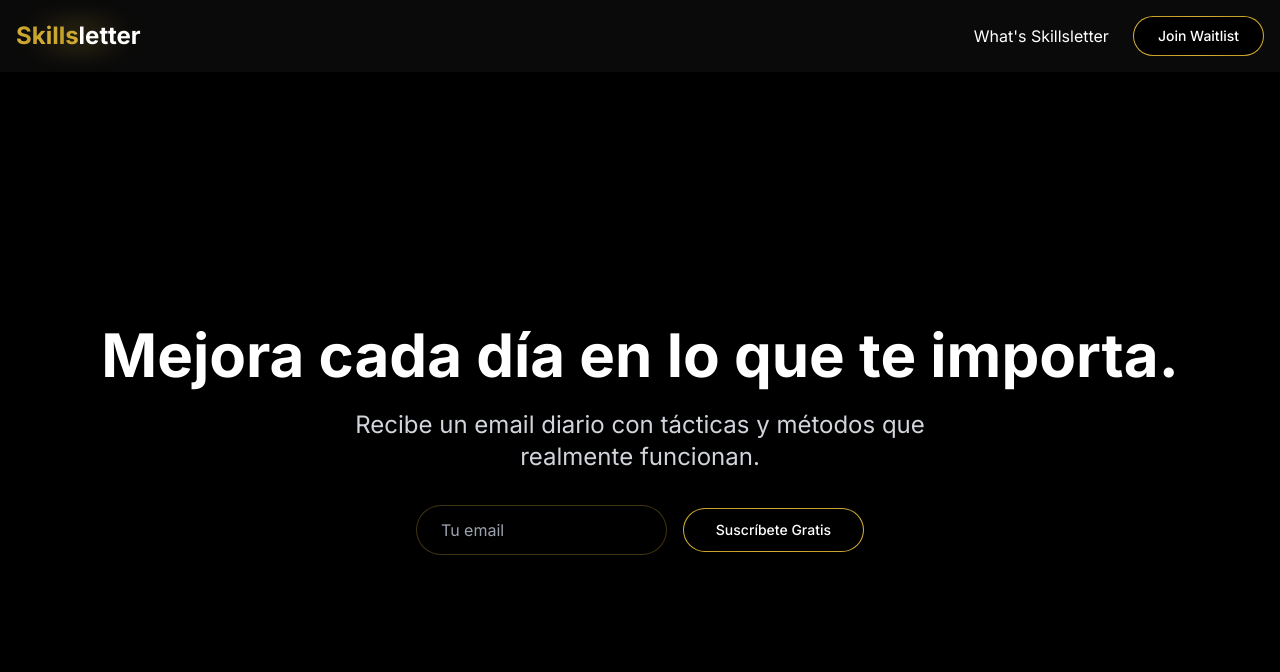
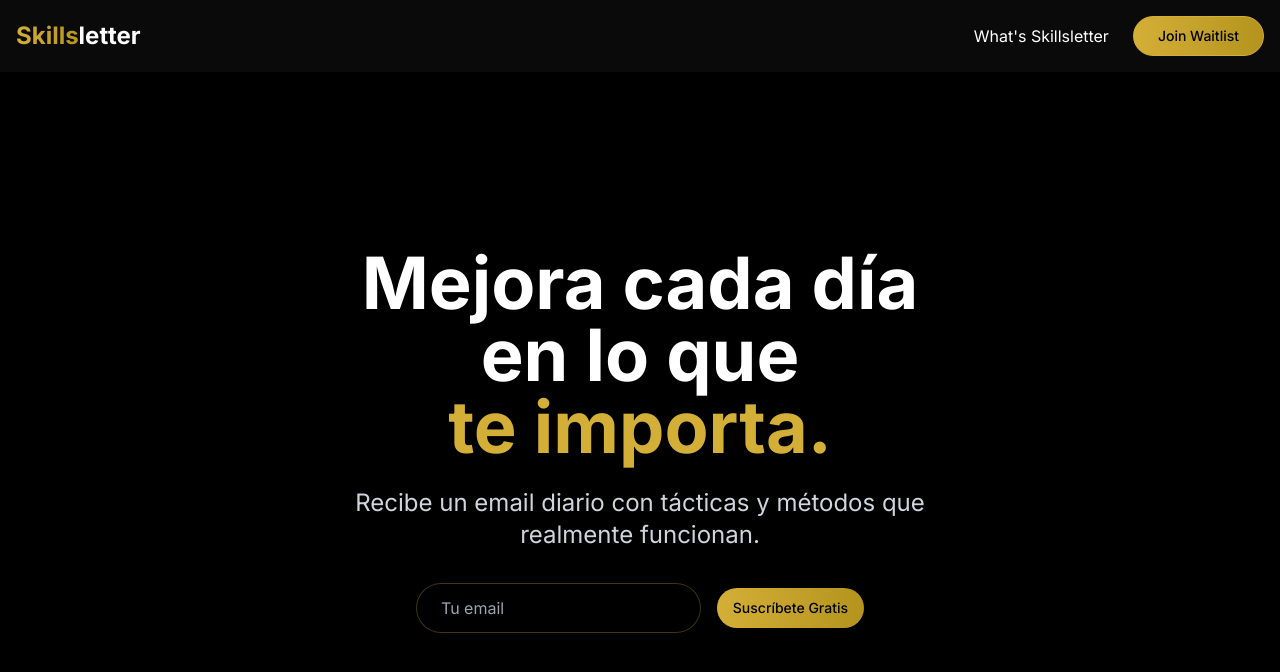
Before and after one commit to Ferrajju/skillvoo-landing, a Next.js app: page / in a window 1280 px wide. Shown: the top 672 px of the page. Built offline with nearby package versions, Linux system fonts and the light colour scheme.

Commit message:
Adaptando doradoHero

```diff
--- a/app/globals.css
+++ b/app/globals.css
@@ -3,61 +3,45 @@
 @tailwind utilities;
 
 :root {
-  --gold-gradient: linear-gradient(to right, #d4af37, #c5a028, #d4af37, #c5a028, #d4af37);
-  --gold-glow: 0 0 10px rgba(212, 175, 55, 0.3), 0 0 20px rgba(212, 175, 55, 0.2);
+  --gold: #d4af37;
+  --gold-dark: #b4941e;
+  --gold-darker: #8b7516;
 }
 
-.logo-glow {
-  position: relative;
-  color: white;
+@layer base {
+  body {
+    @apply bg-black text-white;
+  }
 }
 
-.logo-glow::before {
-  content: "";
-  position: absolute;
-  top: -20%;
-  left: -10%;
-  width: 120%;
-  height: 140%;
-  background: radial-gradient(circle at center, rgba(212, 175, 55, 0.15), transparent 70%);
-  z-index: -1;
-  filter: blur(8px);
-}
-
-.golden-gradient {
-  background: var(--gold-gradient);
+.logo-text {
+  background: linear-gradient(to right, var(--gold), var(--gold-dark));
   -webkit-background-clip: text;
   background-clip: text;
   color: transparent;
-  animation: shine 8s linear infinite;
+}
+
+.hero-title span {
+  display: block;
+}
+
+.hero-title .highlight {
+  color: var(--gold);
+}
+
+.golden-button {
+  background: linear-gradient(to right, var(--gold), var(--gold-dark));
+  transition: all 0.3s ease;
+}
+
+.golden-button:hover {
+  background: linear-gradient(to right, var(--gold-dark), var(--gold));
 }
 
 .golden-border {
-  background: linear-gradient(#000, #000) padding-box, var(--gold-gradient) border-box;
-  border: 1px solid transparent;
-}
-
-@keyframes shine {
-  0% {
-    background-position: 0% 50%;
-  }
-  50% {
-    background-position: 100% 50%;
-  }
-  100% {
-    background-position: 0% 50%;
-  }
+  border: 1px solid var(--gold);
 }
 
 .golden-glow {
-  box-shadow: var(--gold-glow);
+  box-shadow: 0 0 15px rgba(212, 175, 55, 0.3);
 }
-
-.golden-hover {
-  transition: all 0.3s ease;
-}
-
-.golden-hover:hover {
-  box-shadow: var(--gold-glow);
-  border-color: rgba(212, 175, 55, 0.5);
-}
--- a/app/page.tsx
+++ b/app/page.tsx
@@ -2,36 +2,35 @@
 
 import type React from "react"
 import { useState } from "react"
+import { motion } from "framer-motion"
+import Link from "next/link"
 import { Button } from "@/components/ui/button"
-import Link from "next/link"
-import { motion } from "framer-motion"
 
 export default function Home() {
   const [email, setEmail] = useState("")
 
   const handleSubmit = (e: React.FormEvent) => {
     e.preventDefault()
-    // Handle form submission
     console.log("Submitted email:", email)
   }
 
   return (
     <div className="min-h-screen bg-black text-white">
-      {/* Floating Nav */}
+      {/* Nav */}
       <nav className="fixed top-0 left-0 right-0 z-50 bg-[#0A0A0A] px-4 py-4">
         <div className="container mx-auto flex justify-between items-center">
           <Link href="/" className="flex items-center">
-            <span className="text-2xl font-bold logo-glow">
-              <span className="golden-gradient">Skills</span>letter
+            <span className="text-2xl font-bold">
+              <span className="logo-text">Skills</span>letter
             </span>
           </Link>
           <div className="flex items-center space-x-6">
-            <Link href="#about" className="text-white hover:text-gray-300 transition-colors">
+            <Link href="#about" className="text-white hover:text-[#D4AF37] transition-colors">
               What&apos;s Skillsletter
             </Link>
             <Button
               variant="outline"
-              className="golden-border golden-hover bg-black text-white hover:text-[#D4AF37] transition-colors rounded-full px-6 py-2"
+              className="golden-border golden-button text-black hover:text-black transition-colors rounded-full px-6 py-2"
             >
               Join Waitlist
             </Button>
@@ -41,9 +40,6 @@ export default function Home() {
 
       {/* Hero Section */}
       <section className="relative min-h-screen flex items-center justify-center px-4 pt-20">
-        <div className="absolute inset-0 z-0">
-          <div className="absolute inset-0 bg-gradient-to-b from-transparent to-black opacity-70"></div>
-        </div>
         <div className="container mx-auto z-10">
           <motion.div
             initial={{ opacity: 0, y: 20 }}
@@ -51,7 +47,22 @@ export default function Home() {
             transition={{ duration: 1 }}
             className="text-center"
           >
-            <h1 className="text-4xl md:text-6xl font-bold mb-6 leading-tight">Mejora cada día en lo que te importa.</h1>
+            <h1 className="hero-title text-5xl md:text-7xl font-bold mb-6 leading-tight">
+              <motion.span initial={{ opacity: 0, y: 20 }} animate={{ opacity: 1, y: 0 }} transition={{ delay: 0.2 }}>
+                Mejora cada día
+              </motion.span>
+              <motion.span initial={{ opacity: 0, y: 20 }} animate={{ opacity: 1, y: 0 }} transition={{ delay: 0.4 }}>
+                en lo que
+              </motion.span>
+              <motion.span
+                initial={{ opacity: 0, y: 20 }}
+                animate={{ opacity: 1, y: 0 }}
+                transition={{ delay: 0.6 }}
+                className="highlight"
+              >
+                te importa.
+              </motion.span>
+            </h1>
             <p className="text-xl md:text-2xl mb-8 text-gray-300 max-w-2xl mx-auto">
               Recibe un email diario con tácticas y métodos que realmente funcionan.
             </p>
@@ -69,8 +80,7 @@ export default function Home() {
               />
               <Button
                 type="submit"
-                size="lg"
-                className="w-full sm:w-auto rounded-full golden-border golden-hover bg-black text-white hover:text-[#D4AF37] transition-all duration-300"
+                className="w-full sm:w-auto rounded-full golden-button text-black hover:text-black transition-all duration-300"
               >
                 Suscríbete Gratis
               </Button>
```
